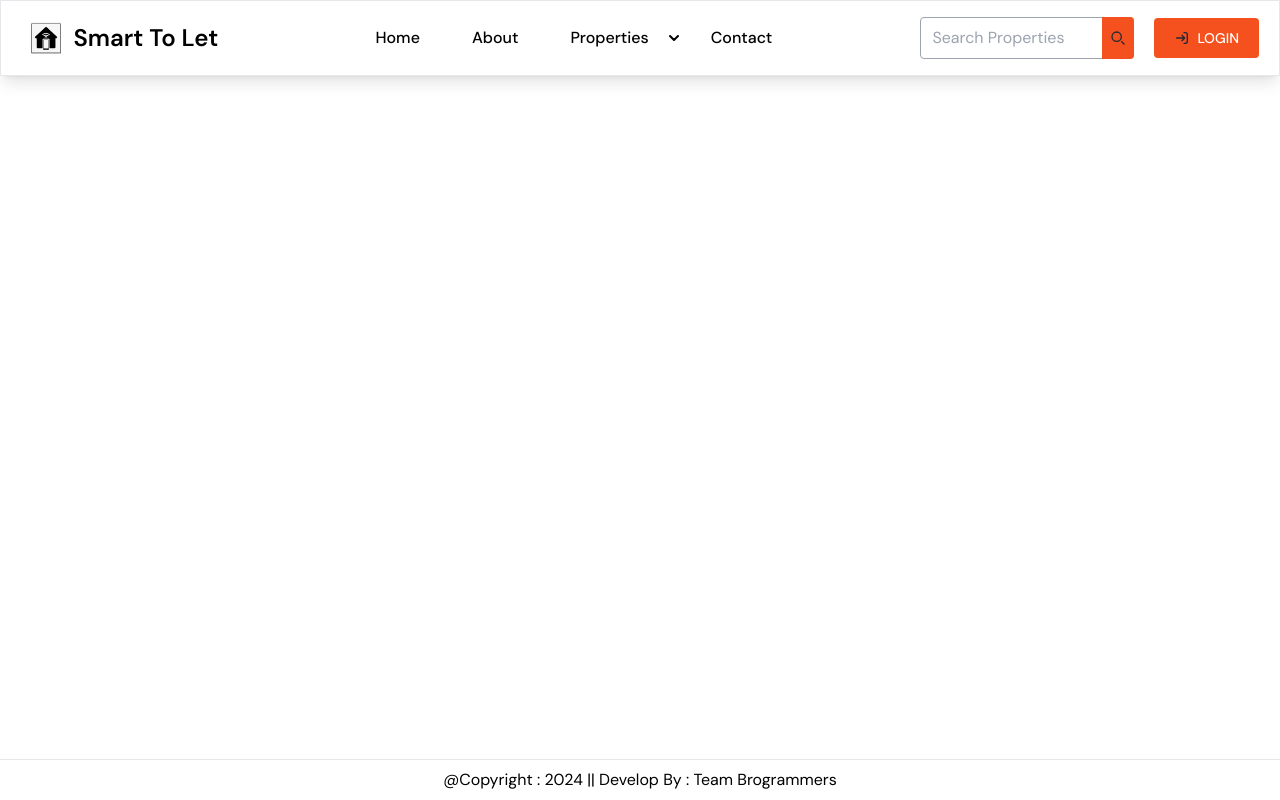
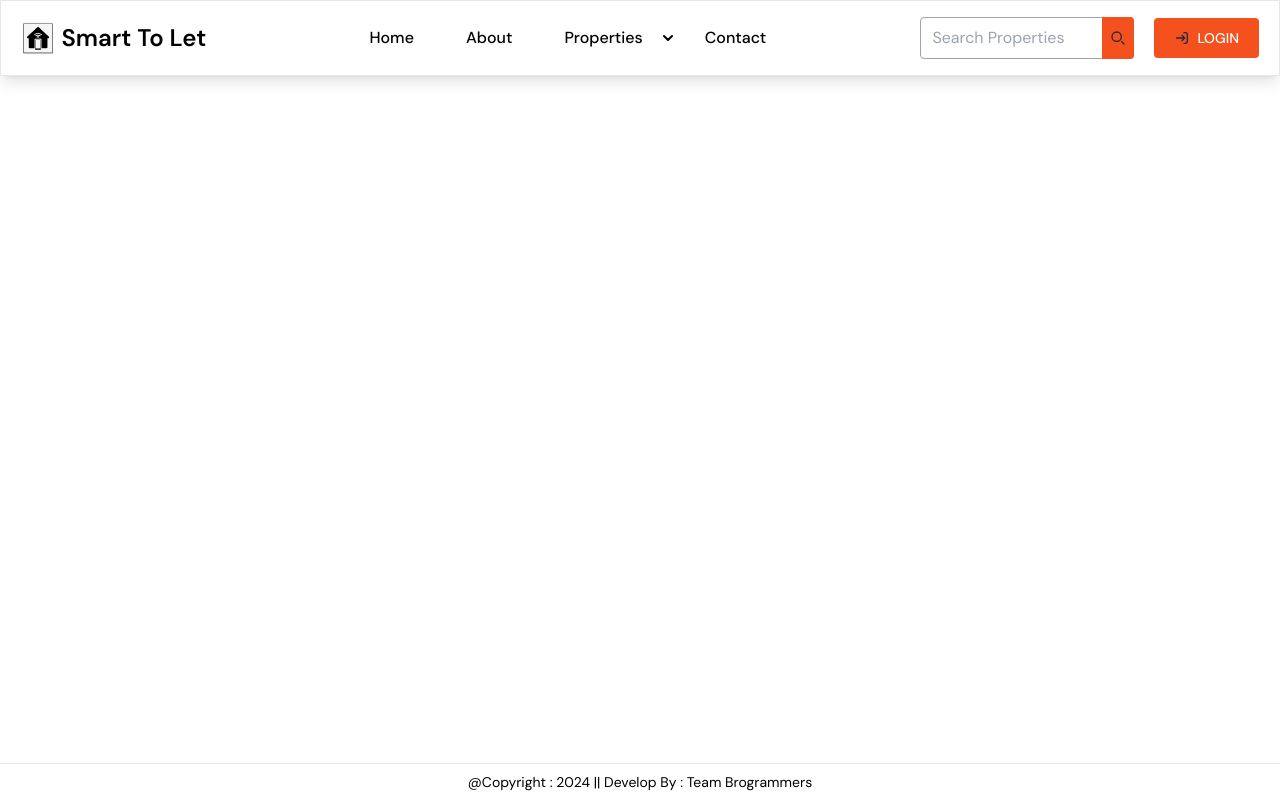
Before and after one commit to mrdel56/smart-to-let-system, a Django app: page /base in a window 1280 px wide. Run offline with Django 5.2, Linux system fonts and the light colour scheme; style sheets or scripts are compiled from the project's sources; some libraries are stand-ins or nearby versions.

Commit message:
fix: minor issues has been fixed

```diff
--- a/templates/base.html
+++ b/templates/base.html
@@ -70,9 +70,9 @@
 
   <body>
     <nav  class=" fixed top-0 left-0 right-0  bg-white border  shadow-lg border-gray-200 text-black z-50">
-      <div class="container mx-auto px-5 flex flex-wrap items-center justify-between mx-auto p-4">
-        <a href="/" class="flex items-center space-x-3 rtl:space-x-reverse">
-          <img src="{% static '/images/logo.png' %}" class="h-8" alt="Flowbite Logo" />
+      <div class="container mx-auto ps-3 px-5 flex flex-wrap items-center justify-between mx-auto p-4">
+        <a href="/" class="flex items-center ">
+          <img src="{% static '/images/logo.png' %}" class="h-8 mr-2" alt="Flowbite Logo" />
           <span class="self-center text-lg sm:text-2xl text-black font-semibold whitespace-nowrap ">Smart To Let</span>
         </a>
 
@@ -213,7 +213,10 @@
       {% endblock %}
     </main>
 
-    <footer class="container-fluid fixed bottom-0 left-0 right-0  border-t text-center p-2 mt-5  bg-white">@Copyright : 2024 || Develop By : Team Brogrammers</footer>
+    <footer class="container-fluid fixed bottom-0 left-0 right-0  border-t text-center p-2 mt-5 text-sm bg-white">@Copyright : 2024 || Develop By : Team Brogrammers</footer>
+
+
+
 
     <!-- Include JavaScript files -->
     <script src="{% static '/js/script.js' %}"></script>
--- a/templates/property_details.html
+++ b/templates/property_details.html
@@ -67,8 +67,6 @@
         <button type="submit" class="text-white bg-[#F4511E] hover:bg-[#F4511F] focus:outline-none font-medium rounded text-sm px-5 py-2.5 text-center inline-flex items-center">Search</button>
       </div>
     </form>
-
-
   </div>
 
   <div class="grid grid-cols-1 gap-3 py-10">
@@ -128,7 +126,7 @@
             </svg>Price
           </p>
 
-          <h1 class="text-xl sm:text-2xl pt-1 font-bold text-black flex gap-2 items-center">15000 BDT</h1>
+          <h1 class="text-xl sm:text-2xl pt-1 font-bold text-black flex gap-2 items-center">{{ property.price }} BDT/Month</h1>
 
           {% comment %}bed , bath, balcony{% endcomment %}
 
```
